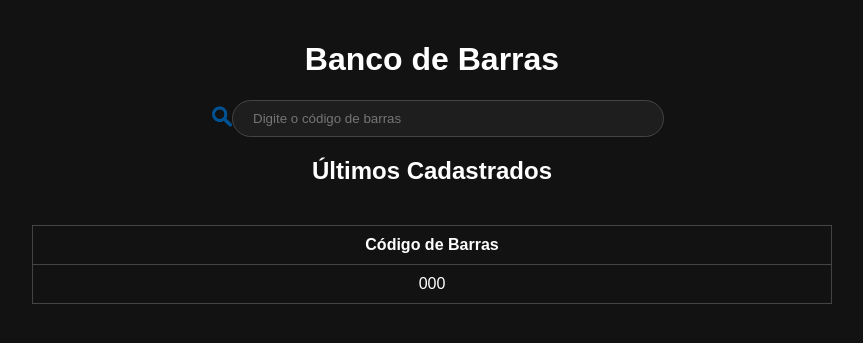
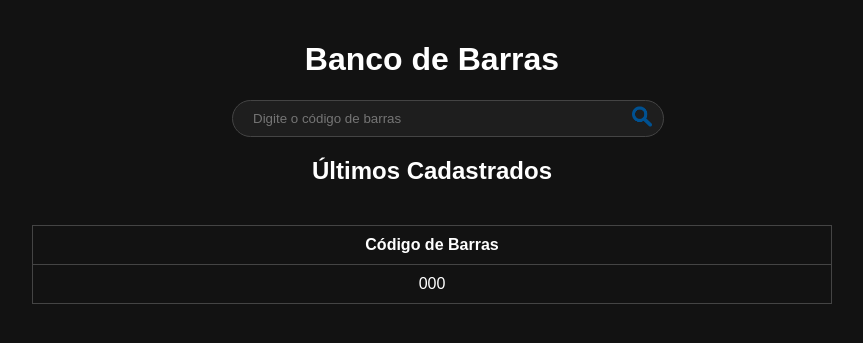
Before and after one commit to patciello/bancodebarraslocal, a Flask app: page / in a window 1280 px wide. Shown: the part 78-421 px from the top of the page, without its empty margins (208-1071 px from the left). Run offline with Flask 3, Linux system fonts and the light colour scheme; a database or web service that is not in the repository returns one stand-in record (values such as "Sample title").

Commit message:
Change search icon pos

```diff
--- a/static/styles.css
+++ b/static/styles.css
@@ -54,7 +54,7 @@ nav ul li a {
 
 .search-button {
   position: absolute;
-  right: 100%;
+  left: 100%;
   top: 50%;
   transform: translateY(-50%);
   background: none;
```
